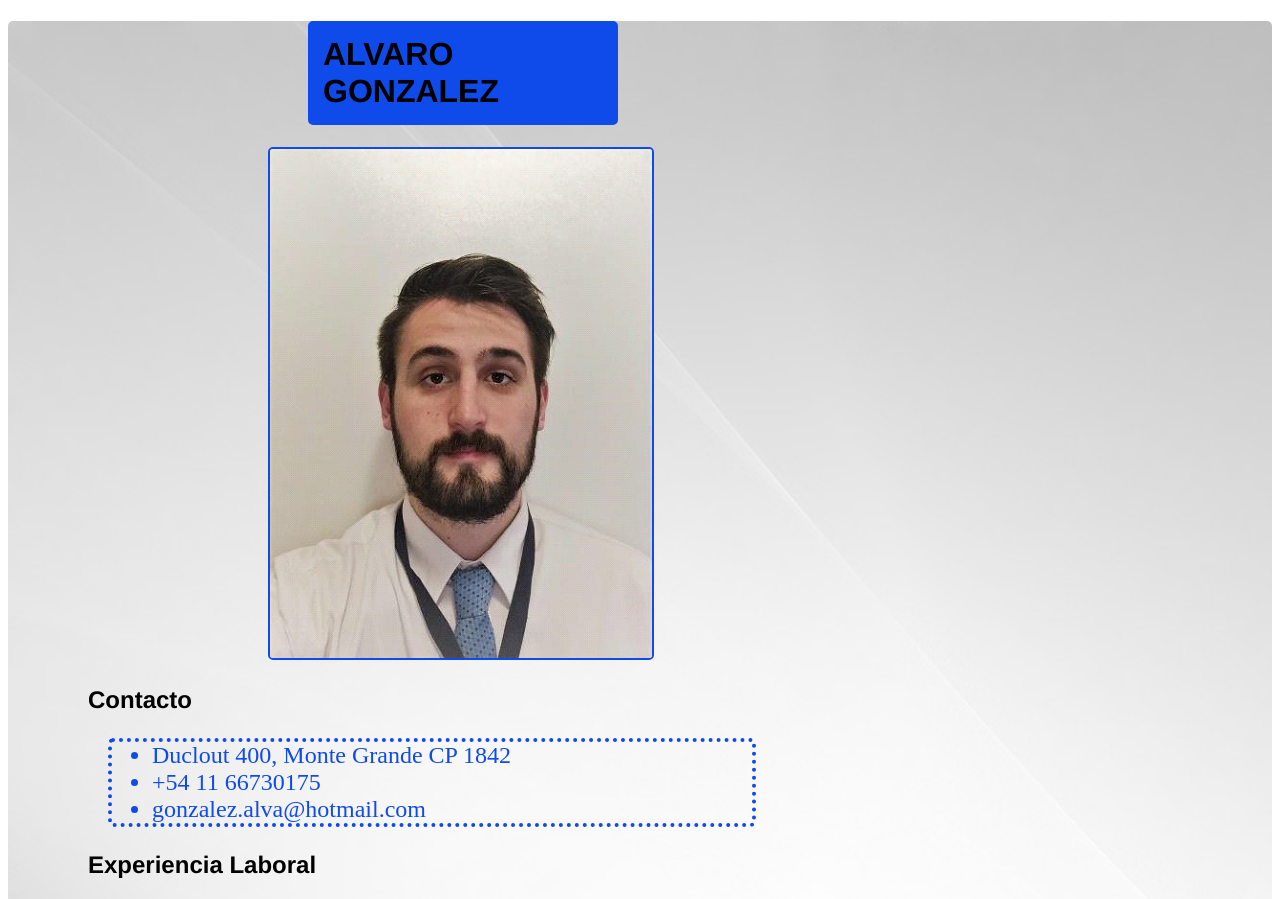
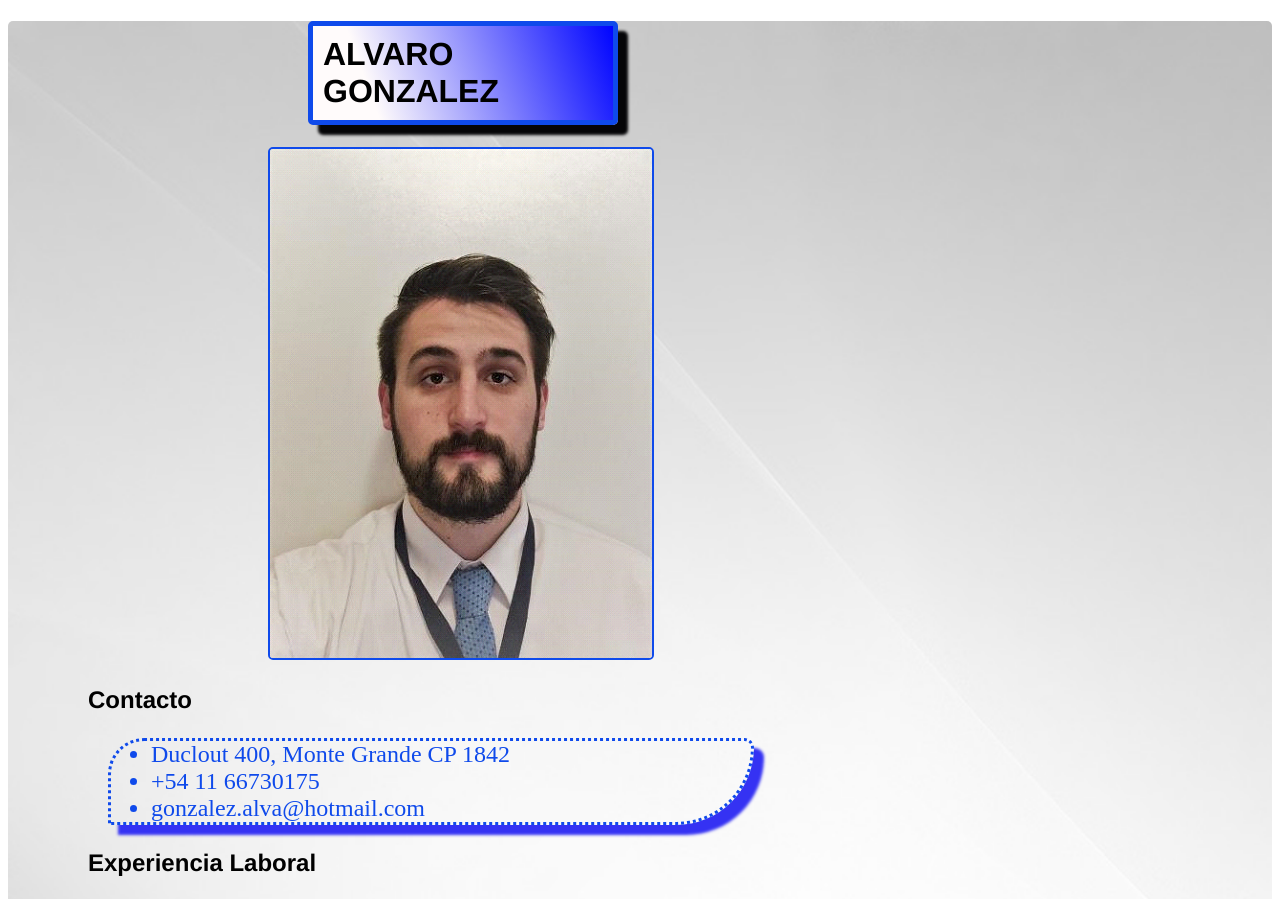
Before and after one commit to gonzalezalva/CursoUTN, a plain HTML site: page HTML/CV/index.html in a window 1280 px wide. Shown: the top 899 px of the page. Drawn offline with Linux system fonts and the light colour scheme.

Commit message:
tarea ccs1

```diff
--- a/HTML/CV/index.html
+++ b/HTML/CV/index.html
@@ -10,7 +10,7 @@
   <h1 id="titulo">ALVARO GONZALEZ</h1>
   <img id="foto" src="https://raw.githubusercontent.com/gonzalezalva/CursoUTN/master/cv.png" alt="imagen cv">
   <h2>Contacto </h2>
-   <ul>
+   <ul id="datos">
     <li>Duclout 400, Monte Grande CP 1842</li>
     <li> +54 11 66730175</li>
     <li >gonzalez.alva@hotmail.com</li>
--- a/HTML/CV/style.css
+++ b/HTML/CV/style.css
@@ -17,19 +17,27 @@ div h2, div h3, div h4 {
     border: 5px rgb(15, 74, 235) solid;
     border-radius: 5px;
     border-width: 5px;
-    background-color: rgb(15, 74, 235);
+    background: #0004ff;
+    background: linear-gradient(200deg,#0004ff 0%, #fffbfb 80%);
+    background: -webkit-linear-gradient(200deg,#0004ff 0%, #fffbfb 80%);
+    background: -moz-linear-gradient(200deg,#0004ff 0%, #fffbfb 80%);
     width: 280px;
     padding: 10px;
     margin-left: 300px;
+    box-shadow: 10px 10px 3px rgb(5, 5, 7);
  }
+
+
 ul  {
     border-style: dotted;
     border-color: rgb(15, 74, 235);
-    border-radius: 5px;
-    border-width: 4px;
+    border-radius: 70px 18px 151px 0px;
+    -webkit-border-radius: 70px 18px 151px 0px;
+    -moz-border-radius: 70px 18px 151px 0px;
+    border-width: 3px;
     width: 600px;
     margin-left: 100px;
-
+    box-shadow: 10px 10px 3px rgb(53, 50, 243);
  }
 #formulario {
     border-style: groove;
@@ -42,6 +50,7 @@ ul  {
     background-size: cover;
     border-radius: 5px;
     border-width: 2px;
+
  }
 
 div {
```
